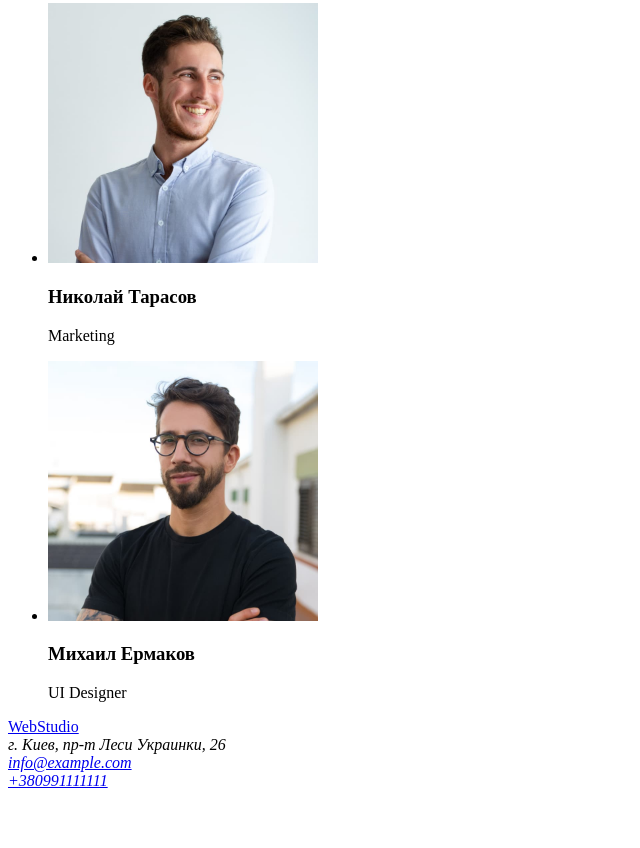
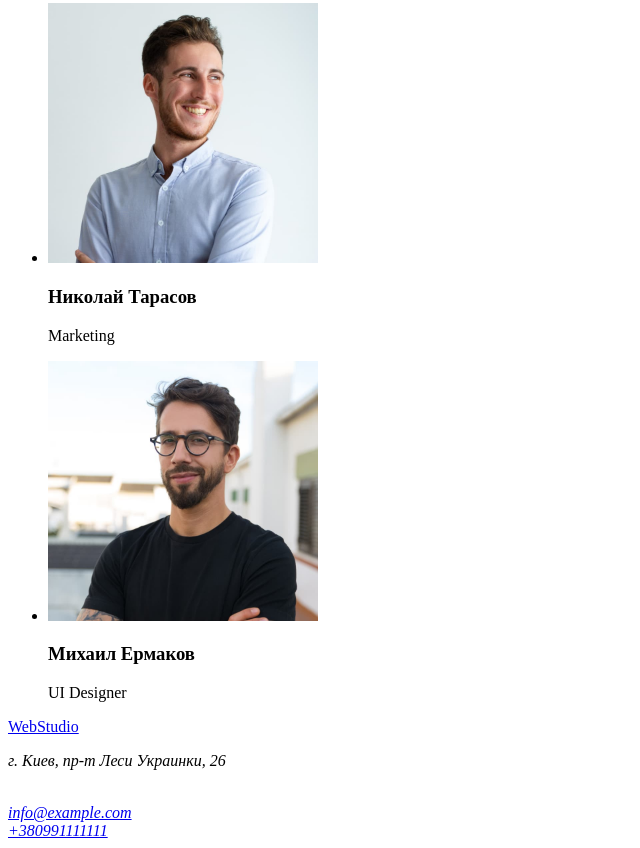
Before and after one commit to 0lenka/goit-markup-hw-01, a plain HTML site: page index.html in a window 1280 px wide. Shown: the part 2285-3133 px from the top of the page, without its empty margins (0-640 px from the left). Before the commit the page ends 3083 px from the top, so only its background shows below. Drawn offline with Linux system fonts and the light colour scheme.

Commit message:
Update index.html

```diff
--- a/index.html
+++ b/index.html
@@ -84,16 +84,13 @@
             </ul>
         </section>
     </main>
-
     <footer>
         <a href="./index.html">WebStudio</a>
         <address>
-            г. Киев, пр-т Леси Украинки, 26 <br>
-            <a href="mailto:info@example.com">info@example.com</a> <br>
-            <a href="tel:+380991111111">+380991111111</a> <br>
-
+            <p>г. Киев, пр-т Леси Украинки, 26</p><br>
+            <a href="mailto:info@example.com">info@example.com</a><br>
+            <a href="tel:+380991111111">+380991111111</a><br>
         </address>
     </footer>
 </body>
-
 </html>
```
